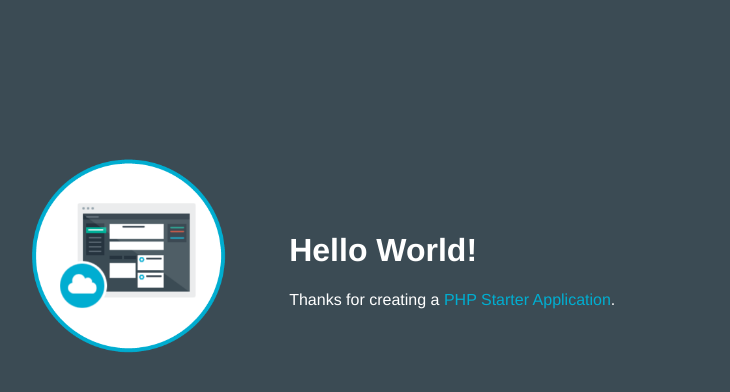
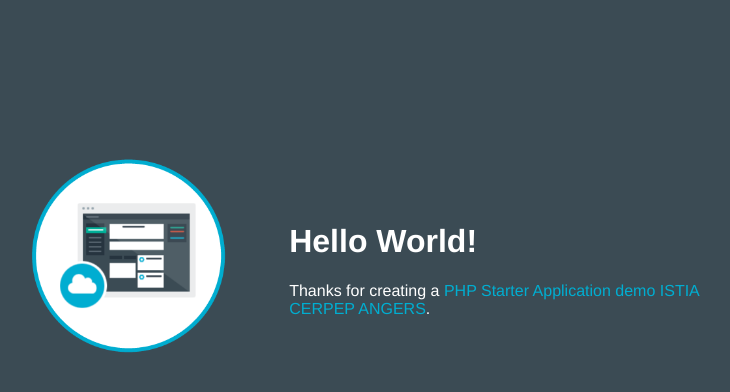
Before and after one commit to frduhaze/ISTIA-FDUH17, a PHP site: page / in a window 1280 px wide. Shown: the top 392 px of the page, without its empty margins (253-983 px from the left). Run offline with PHP 8.4, Linux system fonts and the light colour scheme.

Commit message:
Update index.php

```diff
--- a/index.php
+++ b/index.php
@@ -13,7 +13,7 @@
 			</td>
 			<td>
 				<h1 id = "message"><?php echo "Hello World!"; ?></h1>
-				<p class='description'></p> Thanks for creating a <span class="blue">PHP Starter Application</span>.
+				<p class='description'></p> Thanks for creating a <span class="blue">PHP Starter Application demo ISTIA CERPEP ANGERS</span>.
 			</td>
 		</tr>
 	</table>
```
